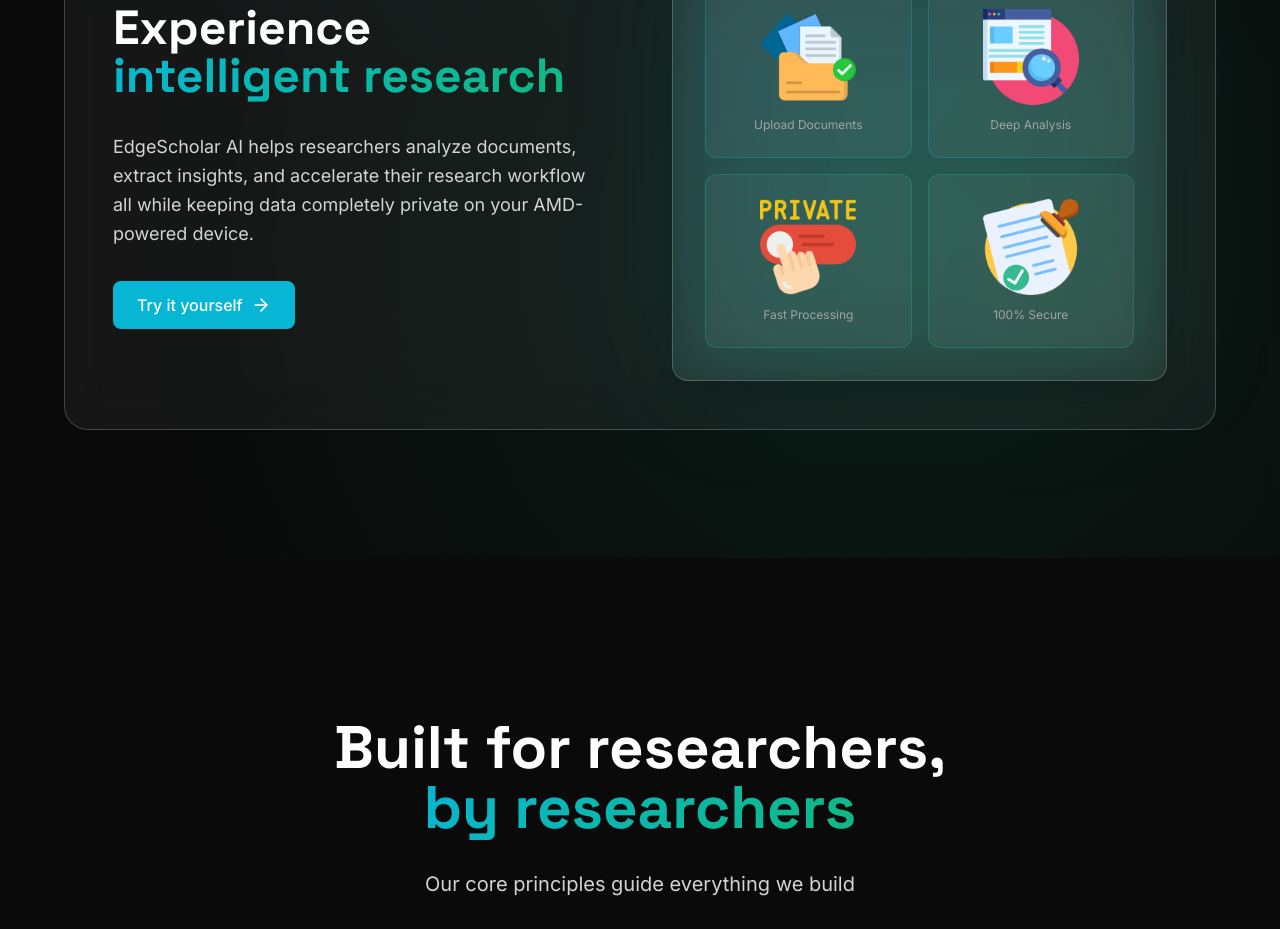
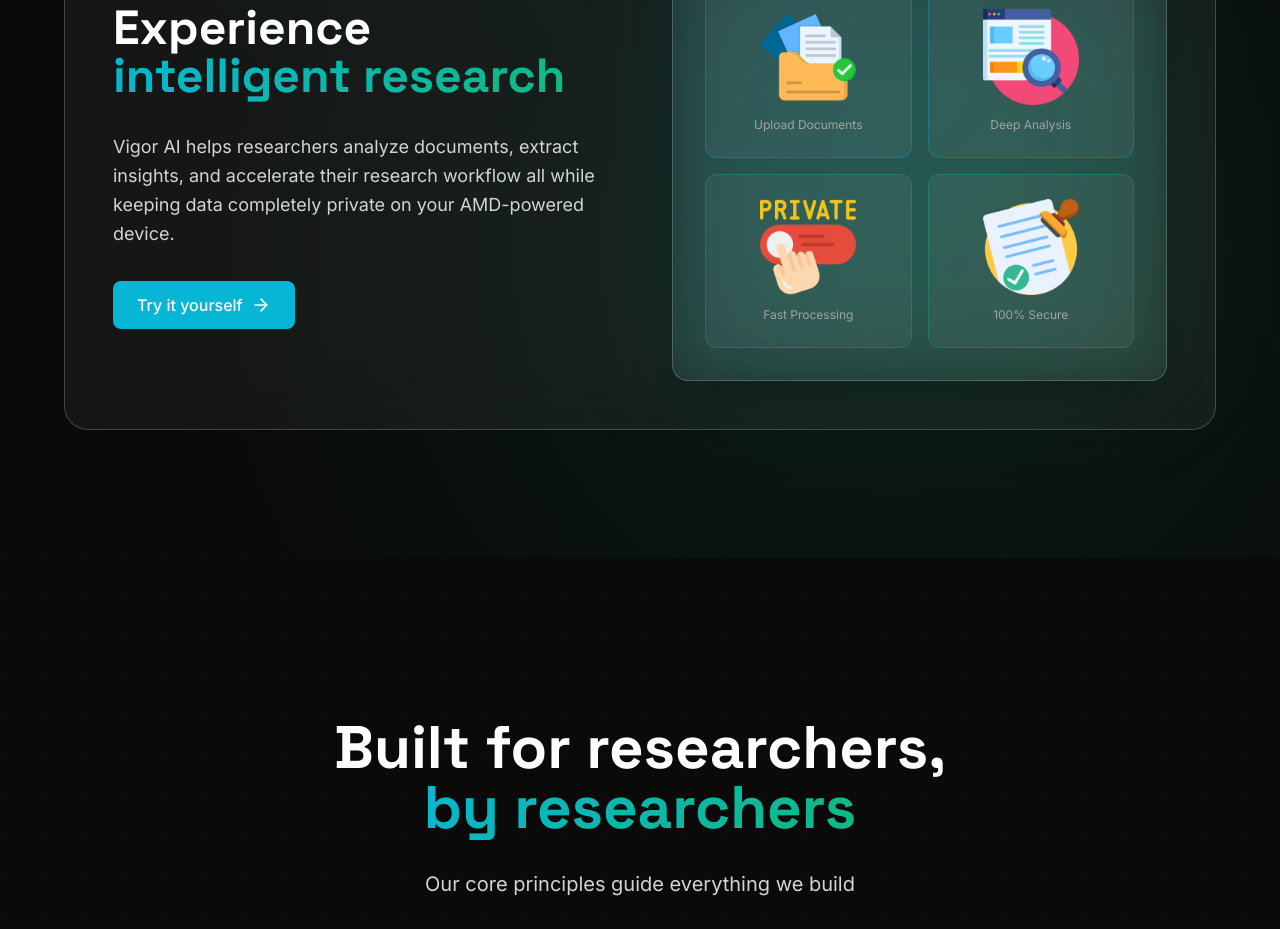
Before and after one commit to OneTeraByte7/EdgeScholar-AI, a React (Vite) app in the folder client/: page / in a window 1280 px wide. Shown: the part 2480-3409 px from the top of the page. Built offline with nearby package versions, Linux system fonts and the light colour scheme; no server answers.

Commit message:
links:added

```diff
--- a/client/src/components/FeaturesSection.jsx
+++ b/client/src/components/FeaturesSection.jsx
@@ -113,7 +113,7 @@
                 Experience <span className="gradient-text">intelligent research</span>
               </h3>
               <p className="text-lg text-neutral-300 leading-relaxed">
-                EdgeScholar AI helps researchers analyze documents,
+                Vigor AI helps researchers analyze documents,
                 extract insights, and accelerate their research workflow all
                 while keeping data completely private on your AMD-powered device.
               </p>
--- a/client/src/components/Footer.jsx
+++ b/client/src/components/Footer.jsx
@@ -42,7 +42,7 @@
             >
               {/* Logo with GitHub Link */}
               <a
-                href="https://github.com/OneTeraByte7/EdgeScholar-AI.git"
+                href=""
                 target="_blank"
                 rel="noopener noreferrer"
                 className="inline-block mb-6 hover:opacity-80 transition-opacity"
@@ -62,7 +62,7 @@
               {socialLinks.map((social, index) => (
                 <motion.a
                   key={index}
-                  href={social.href}
+                  href="https://github.com/OneTeraByte7/EdgeScholar-AI.git"
                   whileHover={{ scale: 1.1, y: -2 }}
                   whileTap={{ scale: 0.95 }}
                   className="w-12 h-12 rounded-xl glass-panel flex items-center justify-center
```
